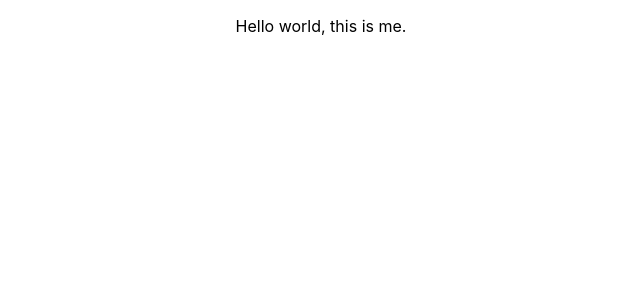
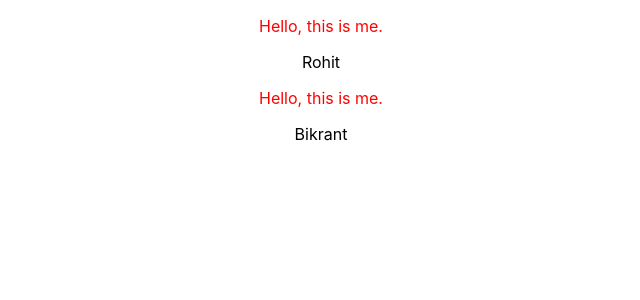
Before and after one commit to rohitraut-r/FirstProject, a React (Create React App) app: page / in a window 1280 px wide. Shown: the top 300 px of the page, without its empty margins (319-959 px from the left). Built offline with nearby package versions, Linux system fonts and the light colour scheme.

Commit message:
Added components

```diff
--- a/src/App.css
+++ b/src/App.css
@@ -1,38 +1,3 @@
 .App {
   text-align: center;
 }
-
-.App-logo {
-  height: 40vmin;
-  pointer-events: none;
-}
-
-@media (prefers-reduced-motion: no-preference) {
-  .App-logo {
-    animation: App-logo-spin infinite 20s linear;
-  }
-}
-
-.App-header {
-  background-color: #282c34;
-  min-height: 100vh;
-  display: flex;
-  flex-direction: column;
-  align-items: center;
-  justify-content: center;
-  font-size: calc(10px + 2vmin);
-  color: white;
-}
-
-.App-link {
-  color: #61dafb;
-}
-
-@keyframes App-logo-spin {
-  from {
-    transform: rotate(0deg);
-  }
-  to {
-    transform: rotate(360deg);
-  }
-}
--- a/src/App.js
+++ b/src/App.js
@@ -1,10 +1,12 @@
-import logo from './logo.svg';
+
 import './App.css';
+import Hello from './components/Hello'
 
 function App() {
   return (
     <div className="App">
-      <p> Hello world, this is me.</p>
+      <Hello/> Rohit
+      <Hello/> Bikrant
     </div>
   );
 }
--- /dev/null
+++ b/src/components/Hello.css
@@ -0,0 +1,4 @@
+p{
+    text-align: center;
+    color: red;
+}
--- /dev/null
+++ b/src/components/Hello.jsx
@@ -0,0 +1,11 @@
+import React from 'react'
+import './Hello.css'
+
+const Hello = () => {
+  return (
+
+    <p> Hello, this is me.</p>
+  )
+}
+
+export default Hello
```
